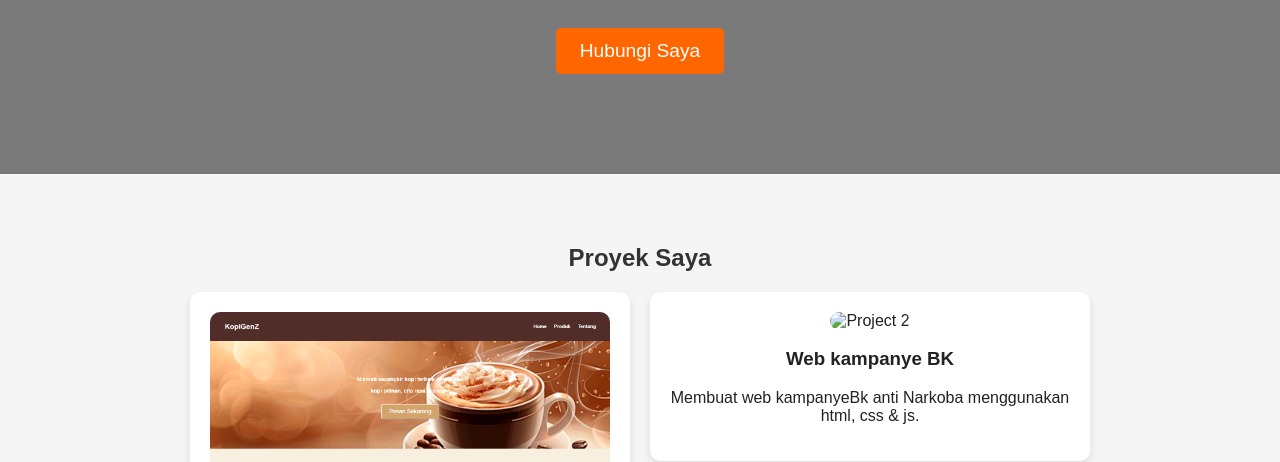
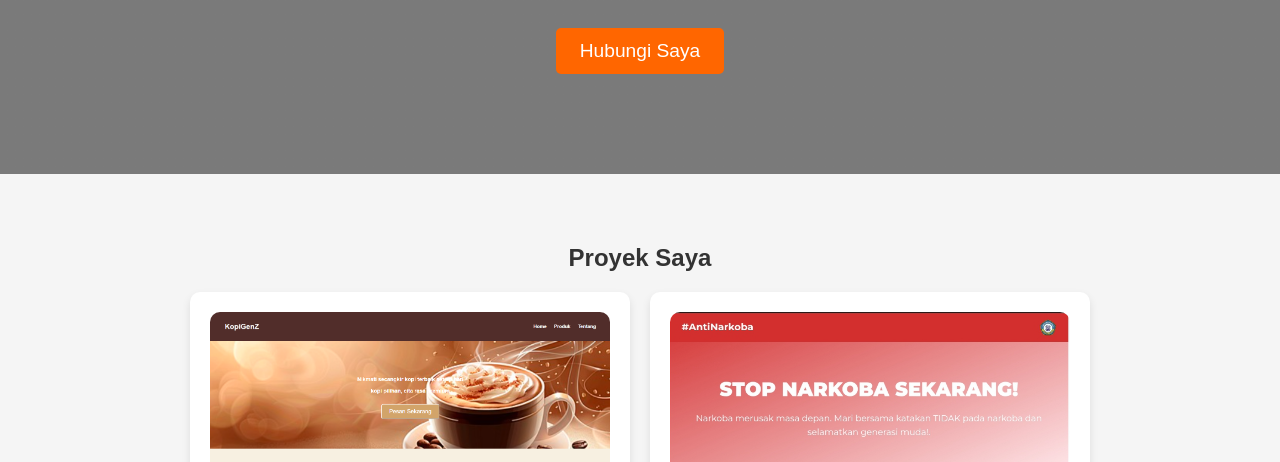
Before and after one commit to Ardians-dev/portofolio-saya1, a plain HTML site: page index.html in a window 1280 px wide. Shown: the part 502-964 px from the top of the page. Drawn offline with nearby package versions, Linux system fonts and the light colour scheme.

Commit message:
Update index.html

```diff
--- a/index.html
+++ b/index.html
@@ -42,7 +42,7 @@
             </a>
             <a href="https://anti-narkoba-web.vercel.app/">
                 <div class="project">
-                    <img src="gambar/layar_20250415-094043_1.jpg" alt="Project 2">
+                    <img src="gambar/Screenshot_20250415-094043_1.jpg" alt="Project 2">
                     <h3>Web kampanye BK</h3>
                     <p>Membuat web kampanyeBk anti Narkoba menggunakan html, css & js.</p>
                 </div>
```
